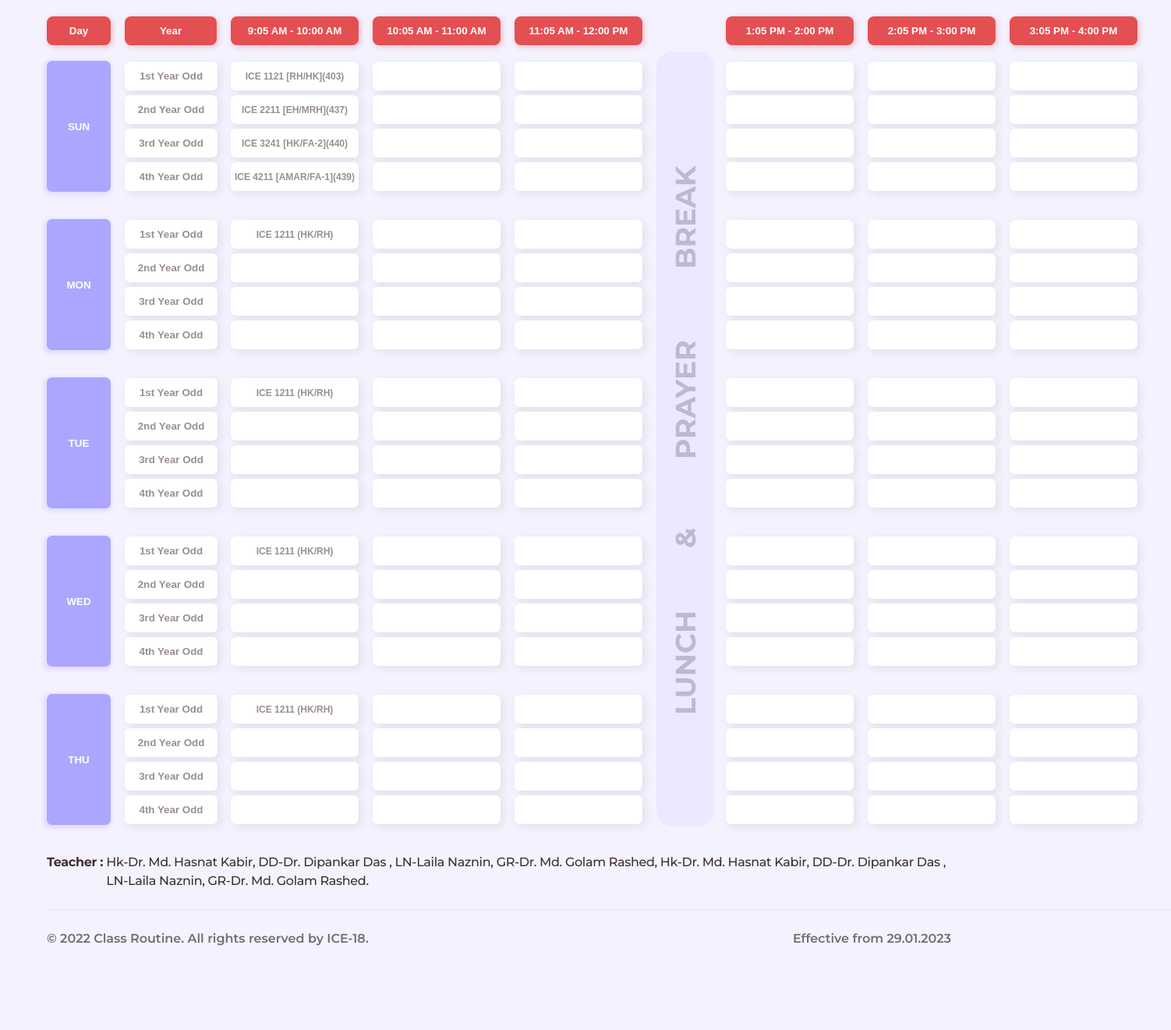
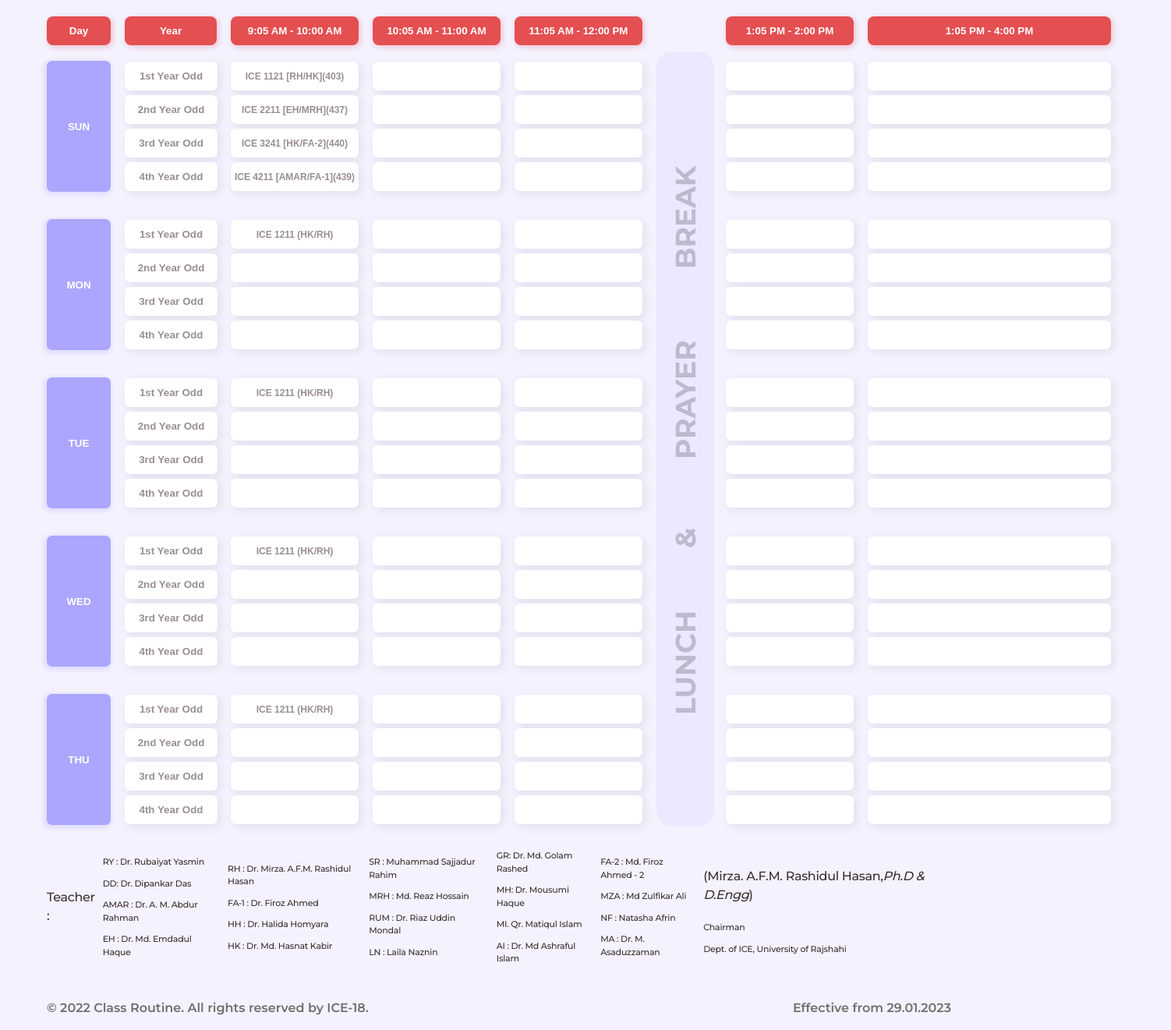
Before and after one commit to M-Rifat/Class-Routine-Management-System, a plain HTML site: page index.html in a window 1280 px wide. Shown: the part 280-1601 px from the top of the page at 78% size, 1502 px wide, since content can reach past the window. Before the commit the page ends 1512 px from the top, so only its background shows below. Drawn offline with Linux system fonts and the light colour scheme.

Commit message:
design updated

```diff
--- a/index.html
+++ b/index.html
@@ -196,7 +196,7 @@
             <input type="text" name="" class="time4 allInput" id="th44" value="">
         </div>
         <div id="header7">
-            <input type="text" name="" id="time5" value="2:05 PM - 3:00 PM">
+            <input type="text" name="" id="time5" value="1:05 PM - 4:00 PM">
 
             <input type="text" name="" class="time5 allInput" id="su1" value="">
             <input type="text" name="" class="time5 allInput" id="su2" value="">
@@ -223,38 +223,46 @@
             <input type="text" name="" class="time5 allInput" id="th3" value="">
             <input type="text" name="" class="time5 allInput" id="th4" value="">
         </div>
-        <div id="header8">
-            <input type="text" name="" id="time6" value="3:05 PM - 4:00 PM">
-
-            <input type="text" name="" class="time6 allInput" id="su16" value="">
-            <input type="text" name="" class="time6 allInput" id="su26" value="">
-            <input type="text" name="" class="time6 allInput" id="su36" value="">
-            <input type="text" name="" class="time6 allInput" id="su46" value="">
-
-            <input type="text" name="" class="time6 allInput topMargin" id="mo16" value="">
-            <input type="text" name="" class="time6 allInput" id="mo26" value="">
-            <input type="text" name="" class="time6 allInput" id="mo36" value="">
-            <input type="text" name="" class="time6 allInput" id="mo46" value="">
-
-            <input type="text" name="" class="time6 allInput topMargin" id="tu16" value="">
-            <input type="text" name="" class="time6 allInput" id="tu26" value="">
-            <input type="text" name="" class="time6 allInput" id="tu36" value="">
-            <input type="text" name="" class="time6 allInput" id="tu46" value="">
-            <input type="text" name="" class="time6 allInput topMargin" id="we16" value="">
-            <input type="text" name="" class="time6 allInput" id="we26" value="">
-            <input type="text" name="" class="time6 allInput" id="we36" value="">
-            <input type="text" name="" class="time6 allInput" id="we46" value="">
-
-            <input type="text" name="" class="time6 allInput topMargin" id="th16" value="">
-            <input type="text" name="" class="time6 allInput" id="th26" value="">
-            <input type="text" name="" class="time6 allInput" id="th36" value="">
-            <input type="text" name="" class="time6 allInput" id="th46" value="">
-        </div>
     </div>
 
     <div class="footerTop">
-       <p><b>Teacher&nbsp;:&nbsp;</p>
-       <p>Hk-Dr. Md. Hasnat Kabir,   DD-Dr. Dipankar Das ,   LN-Laila Naznin,   GR-Dr. Md. Golam Rashed,   Hk-Dr. Md. Hasnat Kabir,   DD-Dr. Dipankar Das ,   LN-Laila Naznin,   GR-Dr. Md. Golam Rashed.</p>
+        <div><h4>Teacher : </h4></div>
+        <div>
+            <p>RY : Dr. Rubaiyat Yasmin</p>
+            <p>DD: Dr. Dipankar Das</p>
+            <p>AMAR : Dr. A. M. Abdur Rahman</p>
+            <p>EH : Dr. Md. Emdadul Haque</p>
+        </div>
+        <div>
+            <p>RH : Dr. Mirza. A.F.M. Rashidul Hasan</p>
+            <p>FA-1 : Dr. Firoz Ahmed</p>
+            <p>HH : Dr. Halida Homyara</p>
+            <p>HK : Dr. Md. Hasnat Kabir</p>
+        </div>
+        <div>
+            <p>SR : Muhammad Sajjadur Rahim</p>
+            <p>MRH : Md. Reaz Hossain</p>
+            <p>RUM : Dr. Riaz Uddin Mondal</p>
+            <p>LN : Laila Naznin</p>
+        </div>
+        <div>
+            <p>GR: Dr. Md. Golam Rashed</p>
+            <p>MH: Dr. Mousumi Haque</p>
+            <p>MI. Qr. Matiqul Islam</p>
+            <p>AI : Dr. Md Ashraful Islam</p>
+        </div>
+        <div>
+            <p>FA-2 : Md. Firoz Ahmed - 2</p>
+            <p>MZA : Md Zulfikar Ali</p>
+            <p>NF : Natasha Afrin</p>
+            <p>MA : Dr. M. Asaduzzaman</p>
+        </div>
+        <div class="chairman">
+            <h4>(Mirza. A.F.M. Rashidul Hasan,<i>Ph.D & D.Engg</i>)</h4>
+            <p>Chairman</p>
+            <p>Dept. of ICE, University of Rajshahi</p>
+
+        </div>
     </div>
 
     <hr>
--- a/style.css
+++ b/style.css
@@ -116,8 +116,7 @@ h3 {
 #time2,
 #time3,
 #time4,
-#time5,
-#time6 {
+#time5 {
     color: #ffffff;
     margin-right: 18px;
     height: 35px;
@@ -140,10 +139,13 @@ h3 {
 .mainContent #time1,
 #time2,
 #time3,
-#time4,
-#time5,
-#time6 {
+#time4 {
     width: 160px;
+    margin-bottom: 15px;
+}
+
+#time5 {
+    width: 308px;
     margin-bottom: 15px;
 }
 
@@ -190,12 +192,21 @@ h3 {
 .time1,
 .time2,
 .time3,
-.time4,
-.time5,
-.time6 {
+.time4 {
     font-size: 12px;
     color: #9A8F8F;
     width: 160px;
+    height: 35px;
+    margin-top: 6px;
+    background: #FFFFFF;
+    box-shadow: 3.41333px 3.41333px 10.24px 0.853333px rgba(0, 0, 0, 0.07);
+    border-radius: 6.82667px;
+}
+
+.time5 {
+    font-size: 12px;
+    color: #9A8F8F;
+    width: 308px;
     height: 35px;
     margin-top: 6px;
     background: #FFFFFF;
@@ -207,9 +218,11 @@ h3 {
 .footerTop {
     margin-top: 18px;
     display: flex;
+    justify-content: space-between;
+    align-items: center;
 }
 
-.footerTop p {
+.footerTop h4 {
     font-size: 16px;
     font-weight: 500;
     line-height: 150%;
@@ -217,7 +230,19 @@ h3 {
     color: #3D3030;
 }
 
-hr {
+.footerTop p {
+    font-size: 11px;
+    font-weight: 500;
+    line-height: 150%;
+    letter-spacing: -0.02em;
+    color: #3D3030;
+}
+
+.footerTop div {
+    margin-right: 10px;
+}
+
+.footer hr {
     width: 1440px;
     height: 0px;
     left: 0px;
```
